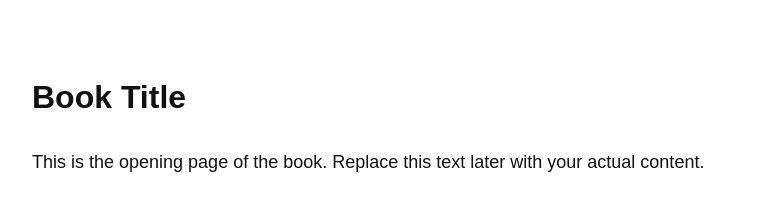
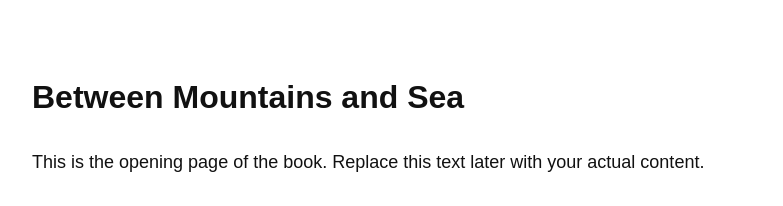
Before and after one commit to McFeeStrategies/moap-book, a plain HTML site: page index.html in a window 1280 px wide. Shown: the top 206 px of the page, without its empty margins (248-1031 px from the left). Drawn offline with Linux system fonts and the light colour scheme.

Commit message:
Add files via upload

```diff
--- a/index.html
+++ b/index.html
@@ -30,7 +30,7 @@ p {
 <body>
   <div class="page">
 
-    <h1>Book Title</h1>
+    <h1>Between Mountains and Sea</h1>
 
     <p>
       This is the opening page of the book.
```
